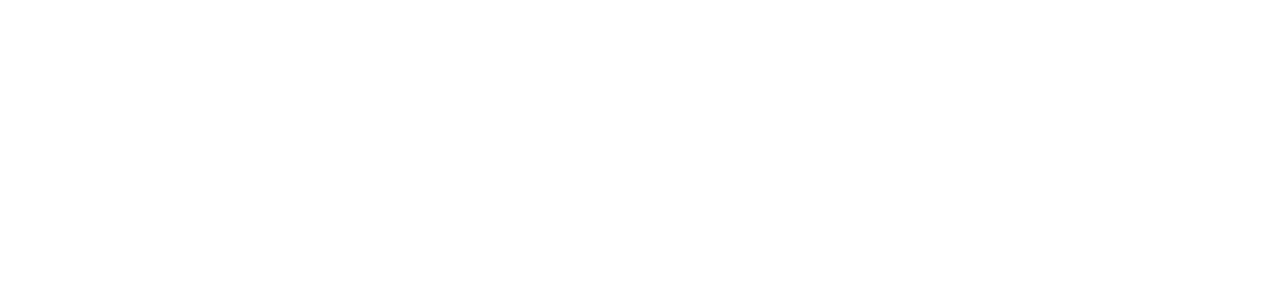
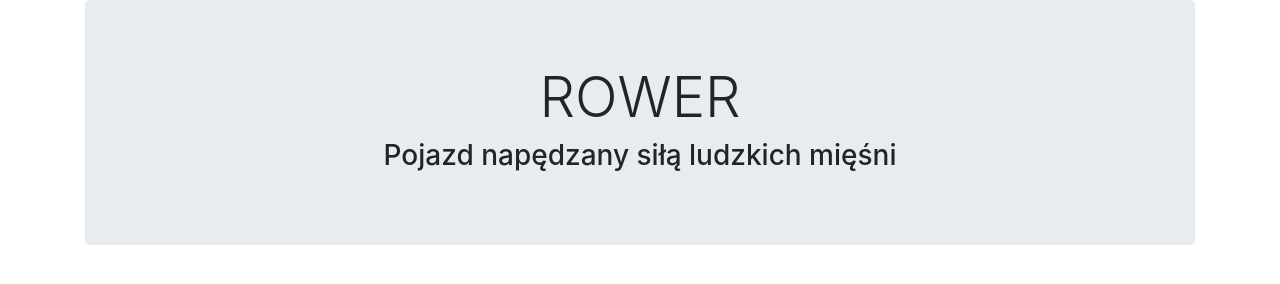
Before and after one commit to ArcusDeri/Psm-zad-1, a plain HTML site: page index.html in a window 1280 px wide. Drawn offline with nearby package versions, Linux system fonts and the light colour scheme.

Commit message:
Add Bootstrap from cdn, add jumbotron

```diff
--- a/index.html
+++ b/index.html
@@ -3,8 +3,17 @@
     <meta charset="UTF-8">
     <meta name="viewport" content="width=device-width, initial-scale=1.0">
     <title>Psm- temat 1</title>
+    <link rel="stylesheet" href="https://stackpath.bootstrapcdn.com/bootstrap/4.4.1/css/bootstrap.min.css" integrity="sha384-Vkoo8x4CGsO3+Hhxv8T/Q5PaXtkKtu6ug5TOeNV6gBiFeWPGFN9MuhOf23Q9Ifjh" crossorigin="anonymous">
 </head>
 <body>
-
+    <div class="container">
+        <div class="jumbotron text-center">
+            <h1 class="display-4">ROWER</h1>
+            <h3>Pojazd napędzany siłą ludzkich mięśni</h3>
+        </div>
+    </div>
+    <script src="https://code.jquery.com/jquery-3.4.1.slim.min.js" integrity="sha384-J6qa4849blE2+poT4WnyKhv5vZF5SrPo0iEjwBvKU7imGFAV0wwj1yYfoRSJoZ+n" crossorigin="anonymous"></script>
+    <script src="https://cdn.jsdelivr.net/npm/popper.js@1.16.0/dist/umd/popper.min.js" integrity="sha384-Q6E9RHvbIyZFJoft+2mJbHaEWldlvI9IOYy5n3zV9zzTtmI3UksdQRVvoxMfooAo" crossorigin="anonymous"></script>
+    <script src="https://stackpath.bootstrapcdn.com/bootstrap/4.4.1/js/bootstrap.min.js" integrity="sha384-wfSDF2E50Y2D1uUdj0O3uMBJnjuUD4Ih7YwaYd1iqfktj0Uod8GCExl3Og8ifwB6" crossorigin="anonymous"></script>
 </body>
 </html>
```
